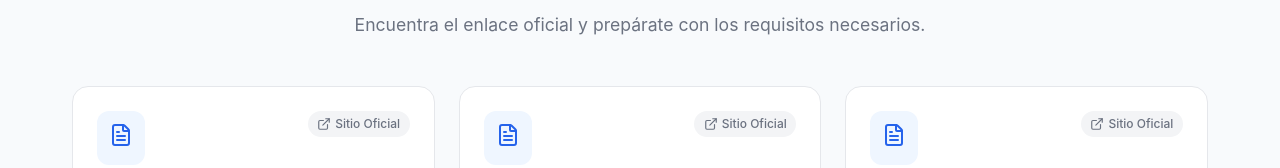
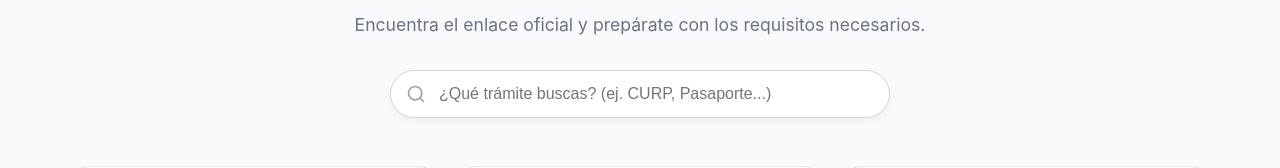
Before and after one commit to barockatr/Ciudadno-Gobierno-Digital, a React (Vite) app: page / in a window 1280 px wide. Both pictures are taken after a click on the button "Iniciar Trámite". Shown: the part 153-321 px from the top of the page. Built offline with nearby package versions, Linux system fonts and the light colour scheme; no server answers; what groq-sdk would draw is missing.

Commit message:
Implementar búsqueda de trámites insensible a acentos

```diff
--- a/src/pages/Tramites.css
+++ b/src/pages/Tramites.css
@@ -90,4 +90,66 @@
 
 .back-link:hover {
     color: #111827;
+}/* CSS for the Search Bar */
+
+.tramites-search {
+    margin-top: 2rem;
+    display: flex;
+    justify-content: center;
 }
+
+.search-input-wrapper {
+    position: relative;
+    width: 100%;
+    max-width: 500px;
+}
+
+.search-icon {
+    position: absolute;
+    left: 1rem;
+    top: 50%;
+    transform: translateY(-50%);
+    color: #9ca3af;
+}
+
+.search-input {
+    width: 100%;
+    padding: 0.875rem 1rem 0.875rem 3rem;
+    border: 1px solid #d1d5db;
+    border-radius: 99px;
+    font-size: 1rem;
+    outline: none;
+    transition: all 0.2s;
+    box-shadow: 0 4px 6px -1px rgba(0, 0, 0, 0.05);
+}
+
+.search-input:focus {
+    border-color: #2563eb;
+    box-shadow: 0 0 0 4px rgba(37, 99, 235, 0.1);
+}
+
+.no-results {
+    text-align: center;
+    padding: 4rem 1rem;
+    color: #6b7280;
+}
+
+.no-results strong {
+    color: #111827;
+}
+
+.btn-clean {
+    display: block;
+    margin: 1rem auto;
+    border: none;
+    background: none;
+    color: #2563eb;
+    font-weight: 500;
+    cursor: pointer;
+    text-decoration: underline;
+}
+
+.btn-clean:hover {
+    text-decoration: none;
+    color: #1d4ed8;
+}
--- a/src/pages/Tramites.jsx
+++ b/src/pages/Tramites.jsx
@@ -1,11 +1,13 @@
-import { useState } from 'react';
+import { useState, useMemo } from 'react';
 import { GOVERNMENT_SERVICES } from '../data/servicesData';
 import ExternalLinkCard from '../components/Tramites/ExternalLinkCard';
 import PreparationModal from '../components/Tramites/PreparationModal';
+import { Search } from 'lucide-react';
 import './Tramites.css';
 
 export default function Tramites() {
     const [selectedService, setSelectedService] = useState(null);
+    const [searchTerm, setSearchTerm] = useState('');
 
     const handleServiceClick = (service) => {
         setSelectedService(service);
@@ -18,15 +20,41 @@ export default function Tramites() {
         }
     };
 
+    const filteredServices = useMemo(() => {
+        const normalizeText = (text) =>
+            text.toLowerCase().normalize("NFD").replace(/[\u0300-\u036f]/g, "");
+
+        const term = normalizeText(searchTerm);
+
+        return GOVERNMENT_SERVICES.filter(service =>
+            normalizeText(service.title).includes(term) ||
+            normalizeText(service.description).includes(term)
+        );
+    }, [searchTerm]);
+
     return (
         <div className="tramites-page-container">
             <div className="tramites-header">
                 <h1>Directorio de Trámites</h1>
                 <p>Encuentra el enlace oficial y prepárate con los requisitos necesarios.</p>
+
+                <div className="tramites-search">
+                    <div className="search-input-wrapper">
+                        <Search className="search-icon" size={20} />
+                        <input
+                            type="text"
+                            placeholder="¿Qué trámite buscas? (ej. CURP, Pasaporte...)"
+                            value={searchTerm}
+                            onChange={(e) => setSearchTerm(e.target.value)}
+                            className="search-input"
+                        />
+                    </div>
+                </div>
             </div>
 
+            {filteredServices.length > 0 ? (
                 <div className="tramites-grid">
-                {GOVERNMENT_SERVICES.map((service) => (
+                    {filteredServices.map((service) => (
                         <ExternalLinkCard
                             key={service.id}
                             service={service}
@@ -34,6 +62,12 @@ export default function Tramites() {
                         />
                     ))}
                 </div>
+            ) : (
+                <div className="no-results">
+                    <p>No encontramos trámites que coincidan con <strong>"{searchTerm}"</strong>.</p>
+                    <button className="btn-clean" onClick={() => setSearchTerm('')}>Ver todos</button>
+                </div>
+            )}
 
             <PreparationModal
                 service={selectedService}
```
Lines whose indentation alone changed are shown as unchanged.
